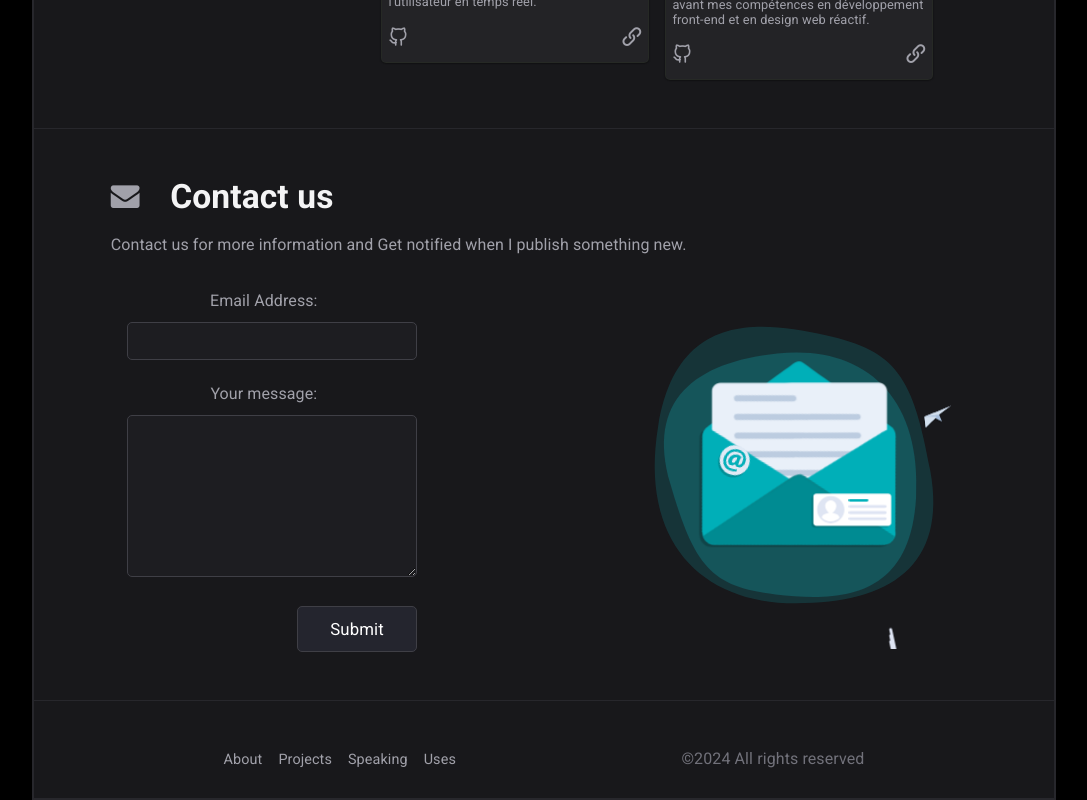
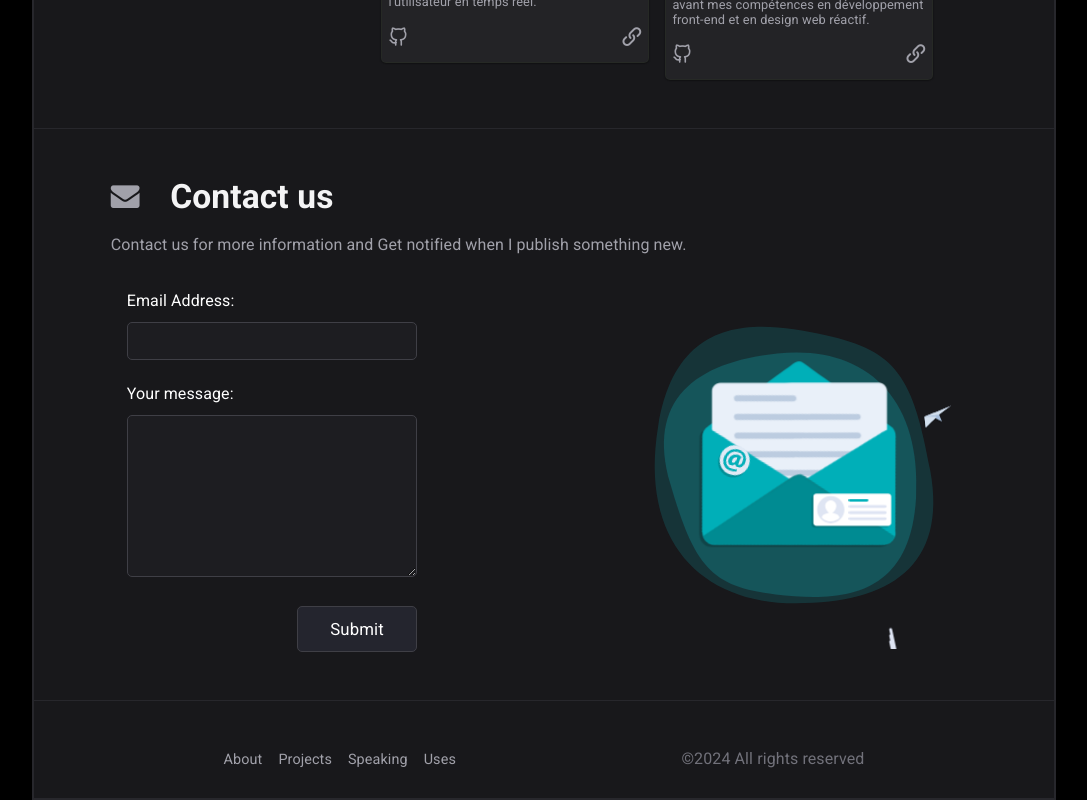
Before and after one commit to SAYED-MEJBRI/Portfolio_React_Taillwind, a React (Vite) app: page / in a window 1280 px wide. Shown: the part 2712-3512 px from the top of the page, without its empty margins (96-1183 px from the left). Built offline with nearby package versions, Linux system fonts and the light colour scheme.

Commit message:
modification contact

```diff
--- a/index.html
+++ b/index.html
@@ -2,7 +2,7 @@
 <html lang="en">
   <head>
     <meta charset="UTF-8" />
-    <link rel="icon" type="image/svg+xml" href="avatar.png
+    <link rel="icon" type="image/svg+xml" href="public/images/avatar.png
   " />
     <meta name="viewport" content="width=device-width, initial-scale=1.0" />
     <title>Mejbri Sayed</title>
--- a/src/Components/4-contact/contact.css
+++ b/src/Components/4-contact/contact.css
@@ -32,7 +32,10 @@ section.contact-us .icon-envelope {
     transition: 0.3s;
     font-size: 1.1rem;
   }
-
+  section.contact-us label {
+    all: unset;
+    margin-left: 1rem;
+  }
   .light section.contact-us #email,
   .light section.contact-us #message {
     background-color: rgba(255, 255, 255, 0.162);
@@ -85,6 +88,7 @@ section.contact-us .icon-envelope {
   section.contact-us form .culum{
     display: flex;
     flex-direction: column;
+    align-items: flex-start;
 
   }
 
```
Also changed, not shown: public/images/avatar.png (added).
